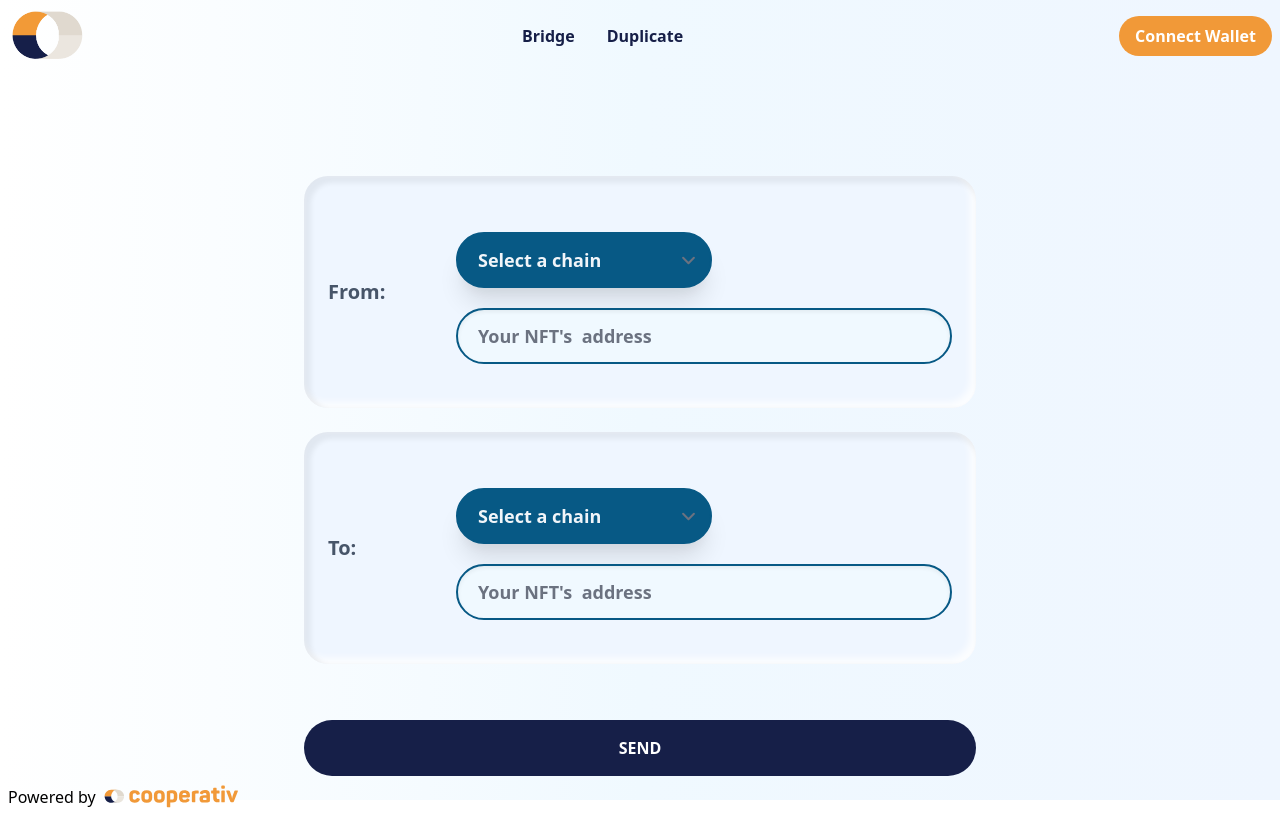
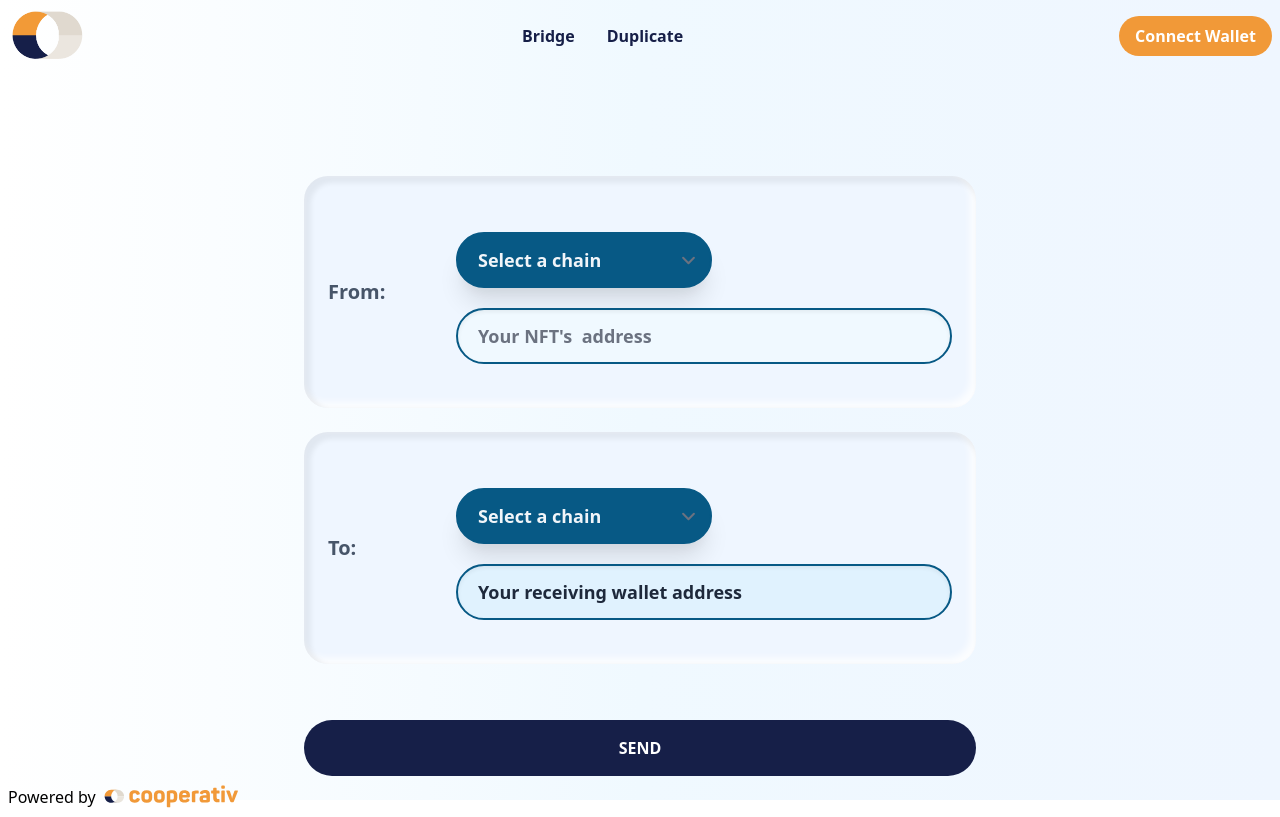
Before and after one commit to cooperativ-labs/eth-algo-NFT-bridge, a Next.js app: page / in a window 1280 px wide. Built offline with nearby package versions, Linux system fonts and the light colour scheme.

Commit message:
recieving wallet should be non-input

```diff
--- a/src/components/SwapForm.tsx
+++ b/src/components/SwapForm.tsx
@@ -2,11 +2,11 @@ import AlgoLogo from "chain-icons/algorand-algo.svg";
 import EthLogo from "../../public/chain-icons/ethereum-eth-logo.svg";
 import FormButton from "./buttons/FormButton";
 import FormSection from "../containers/FormSection";
-import Image from "next/image";
 import Input, { defaultFieldDiv } from "./form-components/Inputs";
 import LoadingButtonText, {
   LoadingButtonStateType,
 } from "./buttons/LoadingButtonText";
+import NonInput from "./form-components/NonInput";
 import React, { FC, useState } from "react";
 import Select from "./form-components/Select";
 import { ErrorMessage, Form, Formik } from "formik";
@@ -15,6 +15,8 @@ const selectFieldClass =
   "text-lg font-semibold text-slate-100 dark:text-slate-300 border-2 bg-sky-800 border-sky-800 dark:bg-white dark:bg-opacity-10 my-1 p-3 pl-5 w-64 rounded-full shadow-xl focus:border-blue-900 focus:outline-none";
 const inputFieldClass =
   "text-lg font-semibold text-slate-800 dark:text-slate-300 border-2 bg-sky-50 border-sky-800 dark:bg-white dark:bg-opacity-10 my-1 p-3 pl-5 rounded-full shadow-inner focus:border-blue-900 focus:outline-none ";
+const nonInputFieldClass =
+  "text-lg font-semibold text-slate-800 dark:text-slate-300 border-2 bg-sky-100 border-sky-800 dark:bg-white dark:bg-opacity-10 my-1 p-3 pl-5 rounded-full shadow-inner focus:border-blue-900 focus:outline-none ";
 
 const SwapForm: FC = () => {
   const [buttonStep, setButtonStep] = useState<LoadingButtonStateType>("idle");
@@ -103,13 +105,12 @@ const SwapForm: FC = () => {
                       Algorand
                     </option>
                   </Select>
-                  <Input
+                  <NonInput
                     className={defaultFieldDiv}
-                    fieldClass={inputFieldClass}
-                    required
-                    name="toWalletAddress"
-                    placeholder={`Your NFT's ${values.toChain} address`}
-                  />
+                    fieldClass={nonInputFieldClass}
+                  >
+                    {`Your receiving wallet address`}
+                  </NonInput>
                 </div>
               </div>
             </FormSection>
--- /dev/null
+++ b/src/components/form-components/NonInput.tsx
@@ -0,0 +1,44 @@
+import cn from "classnames";
+import React, { ReactChild } from "react";
+import { defaultFieldLabelClass } from "./Inputs";
+
+export type CustomNonInputProps = {
+  labelText?: string;
+  fieldLabelClass?: string;
+  fieldClass?: string;
+  className?: string;
+  children: ReactChild;
+};
+
+export const NonInput: React.FC<CustomNonInputProps> = ({
+  labelText,
+  fieldLabelClass,
+  fieldClass,
+  className,
+  children,
+}) => {
+  return (
+    <div className={cn(className, "flex flex-col w-full")}>
+      {labelText && (
+        <label
+          className={cn(
+            fieldLabelClass ? fieldLabelClass : defaultFieldLabelClass
+          )}
+        >
+          {labelText}
+        </label>
+      )}
+      <div
+        className={cn(
+          fieldClass
+            ? fieldClass
+            : "mt-1 rounded-md bg-slate-50 border-2 border-gray-200 h-12 p-2 pl-3 flex items-center"
+        )}
+      >
+        {children}
+      </div>
+    </div>
+  );
+};
+
+export default NonInput;
```
